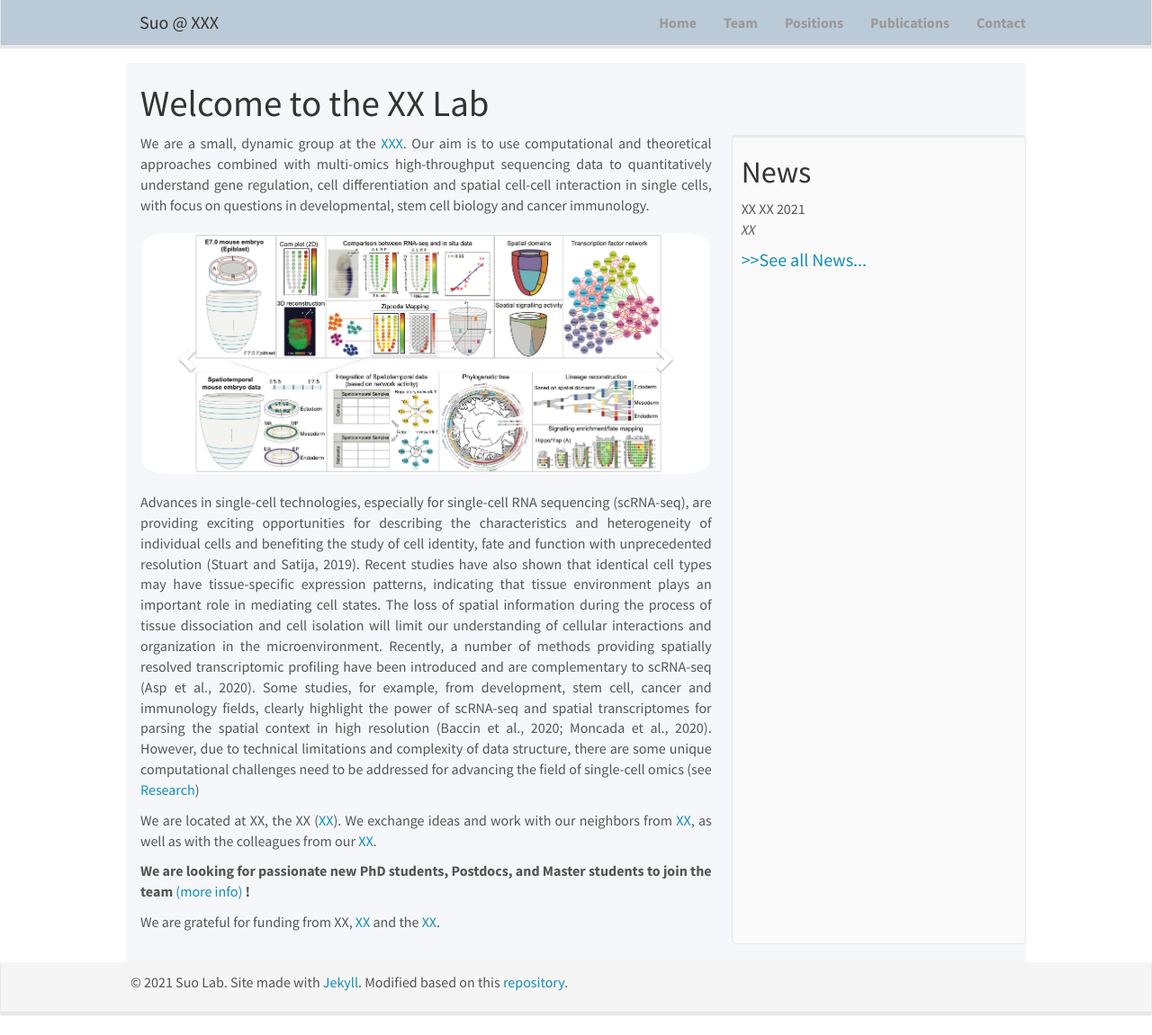
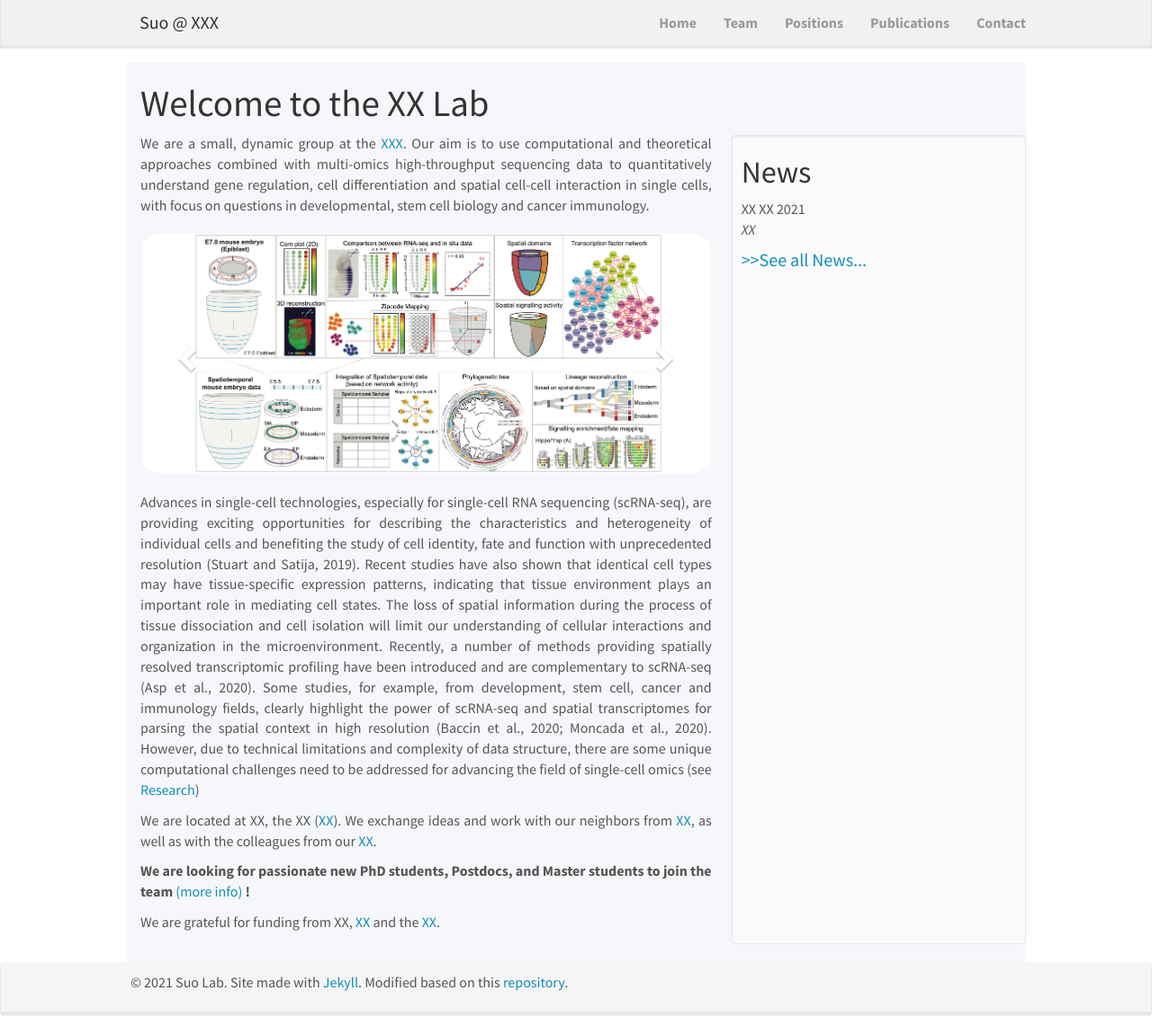
Before and after one commit to suoshengbao/suoshengbao.github.io, a Jekyll site: the page built from _pages/home.md, in a window 1280 px wide and 1151 px high. Shown: the whole window at 90% size. Built offline with Jekyll 4.4.1, drawn with Linux system fonts in a browser that asks for light colours; nearby versions of some CDN libraries.

Commit message:
Update header.html

```diff
--- a/_includes/header.html
+++ b/_includes/header.html
@@ -1,4 +1,4 @@
-<div class="navbar navbar-default navbar-fixed-top" role="navigation" style="background-color: #bacad7;">
+<div class="navbar navbar-default navbar-fixed-top" role="navigation" style="background-color: #F1F1F1;">
   <div class="container-fluid-header">
 	<div class="navbar-header">
 	  <button type="button" class="navbar-toggle collapsed" data-toggle="collapse" data-target="#navbar-collapse-1" aria-expanded="false">
```
